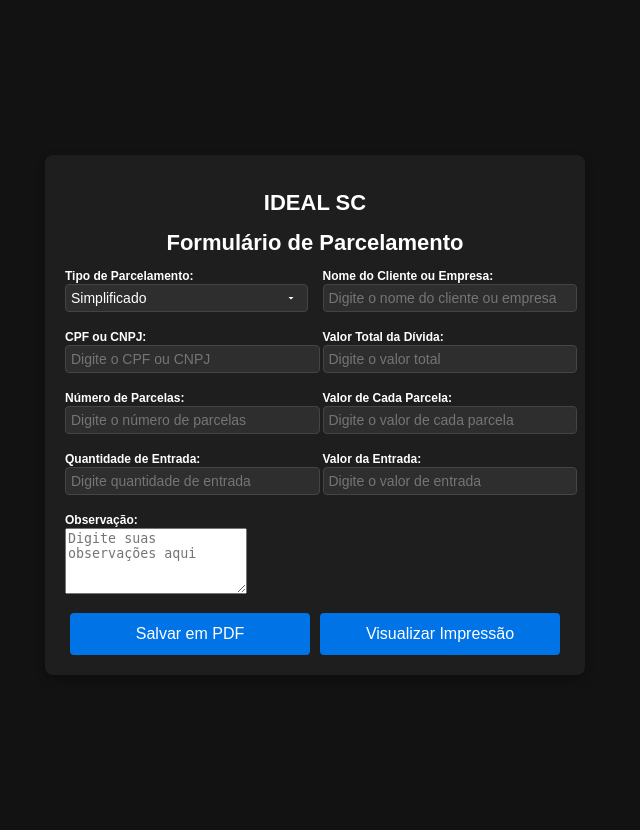
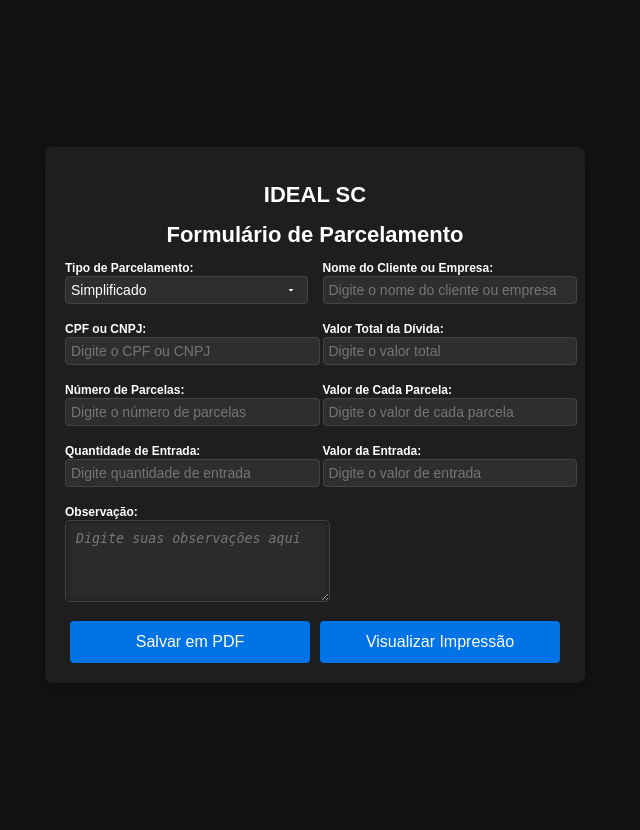
Before and after one commit to KailanOliveira11/IDEAL, a PHP site: page /forms/parcelamento/index.html in a window 1280 px wide. Shown: the whole page, without its empty margins (325-965 px from the left). Run offline with PHP 8.4, Linux system fonts and the light colour scheme; some libraries are stand-ins or nearby versions.

Commit message:
Update style.css
Signed-off-by: Kailan Oliveira <52894105+KailanOliveira11@users.noreply.github.com>

```diff
--- a/forms/parcelamento/style.css
+++ b/forms/parcelamento/style.css
@@ -98,3 +98,29 @@ button:hover {
     grid-template-columns: 1fr; /* Exibir uma coluna em telas menores */
   }
 }
+#observacao {
+  width: 100%;
+  padding: 10px;
+  border: 1px solid #444; /* Borda levemente destacada */
+  background-color: #2b2b2b; /* Fundo do textarea */
+  color: #e0e0e0; /* Texto claro no textarea */
+  border-radius: 5px;
+  resize: vertical; /* Permitir redimensionamento vertical */
+  outline: none; /* Remover o outline padrão */
+  box-shadow: inset 0 0 5px rgba(0, 0, 0, 0.5); /* Sombra interna */
+}
+
+#observacao::placeholder {
+  color: #777; /* Cor do placeholder */
+  font-style: italic;
+}
+
+/* Alterações para o hover e focus */
+#observacao:hover {
+  border-color: #666; /* Destacar borda ao passar o mouse */
+}
+
+#observacao:focus {
+  border-color: #3f51b5; /* Destacar borda ao focar no campo */
+  box-shadow: 0 0 8px #3f51b5; /* Sombra adicional ao focar */
+}
```
